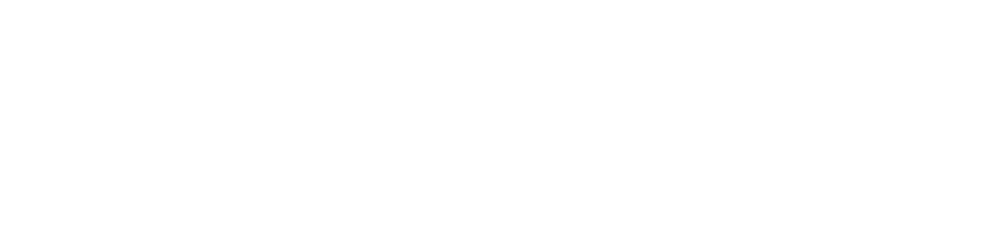
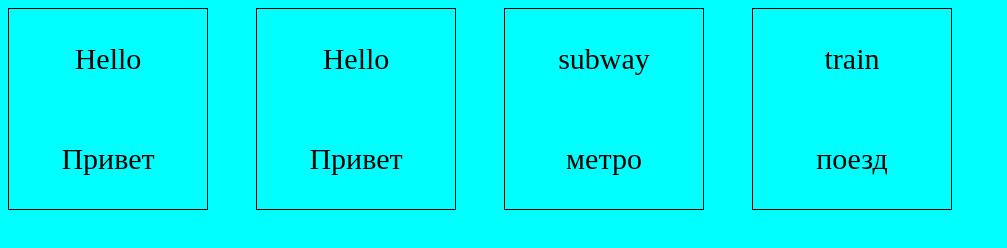
Before and after one commit to mrkasore/eng-flashcards, a plain HTML site: page index.html in a window 1280 px wide. Shown: the whole page, without its empty margins (0-1007 px from the left). Drawn offline with Linux system fonts and the light colour scheme.

Commit message:
function addWordToPage

```diff
--- a/index.html
+++ b/index.html
@@ -3,9 +3,21 @@
 <head>
     <meta charset="UTF-8">
     <meta name="viewport" content="width=device-width, initial-scale=1.0">
+    <link rel="stylesheet" href="styles.css">
+    <script src="scripts.js" defer></script>
     <title>Document</title>
 </head>
 <body>
+    <div class="container">
+        <div class="card">
+            <div>Hello</div>
+            <div>Привет</div>
+        </div>
 
+        <div class="card">
+            <div>Hello</div>
+            <div>Привет</div>
+        </div>
+    </div>
 </body>
 </html>
--- /dev/null
+++ b/scripts.js
@@ -0,0 +1,36 @@
+const words = [];
+const container = document.querySelector('.container');
+
+function Word(original, translate) {
+    this.original = original;
+    this.translate = translate;
+}
+
+let sub = new Word('subway', 'метро');
+let train = new Word('train', 'поезд');
+
+words.push(sub);
+words.push(train);
+
+function addWordToPage() {
+    for(let i = 0; i < words.length; i++) {
+        let card = document.createElement('div');
+        card.setAttribute('class', 'card');
+
+        let original = document.createElement('div');
+        original.innerText = words[i].original;
+
+        let translate = document.createElement('div');
+        translate.innerHTML = words[i].translate;
+
+        card.append(original);
+        card.append(translate);
+        container.append(card);
+    }
+}
+
+function addNewWord() {
+
+}
+
+addWordToPage();
--- /dev/null
+++ b/styles.css
@@ -0,0 +1,19 @@
+* {
+    background-color: aqua;
+}
+
+.container {
+    display: grid;
+    grid-template-columns: repeat(auto-fit, 200px);
+    gap: 3rem;
+    font-size: 30px;
+}
+
+.container .card {
+    border: solid 1px;
+    height: 200px;
+    display: flex;
+    flex-direction: column;
+    justify-content: space-around;
+    align-items: center;
+}
```
